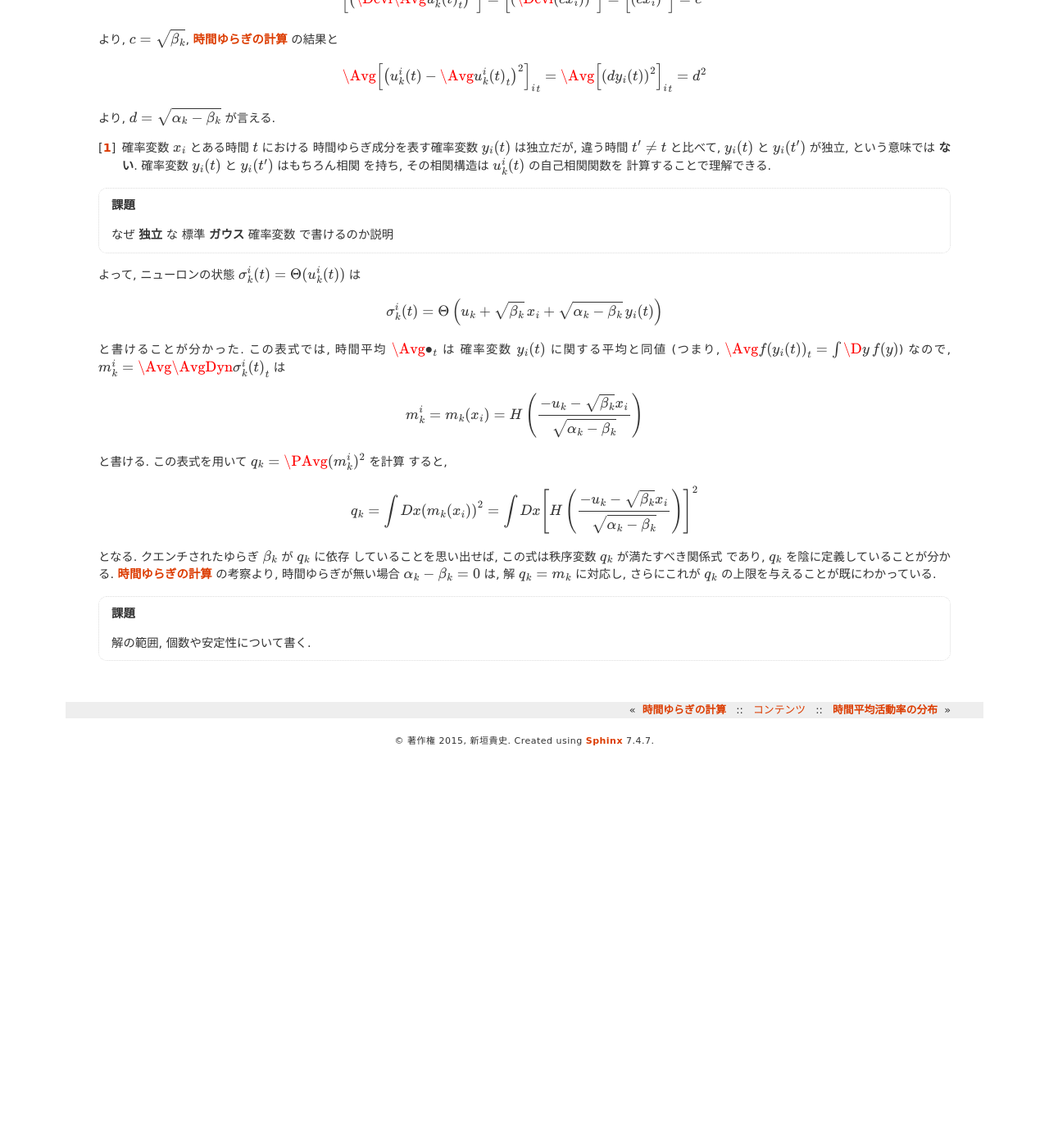
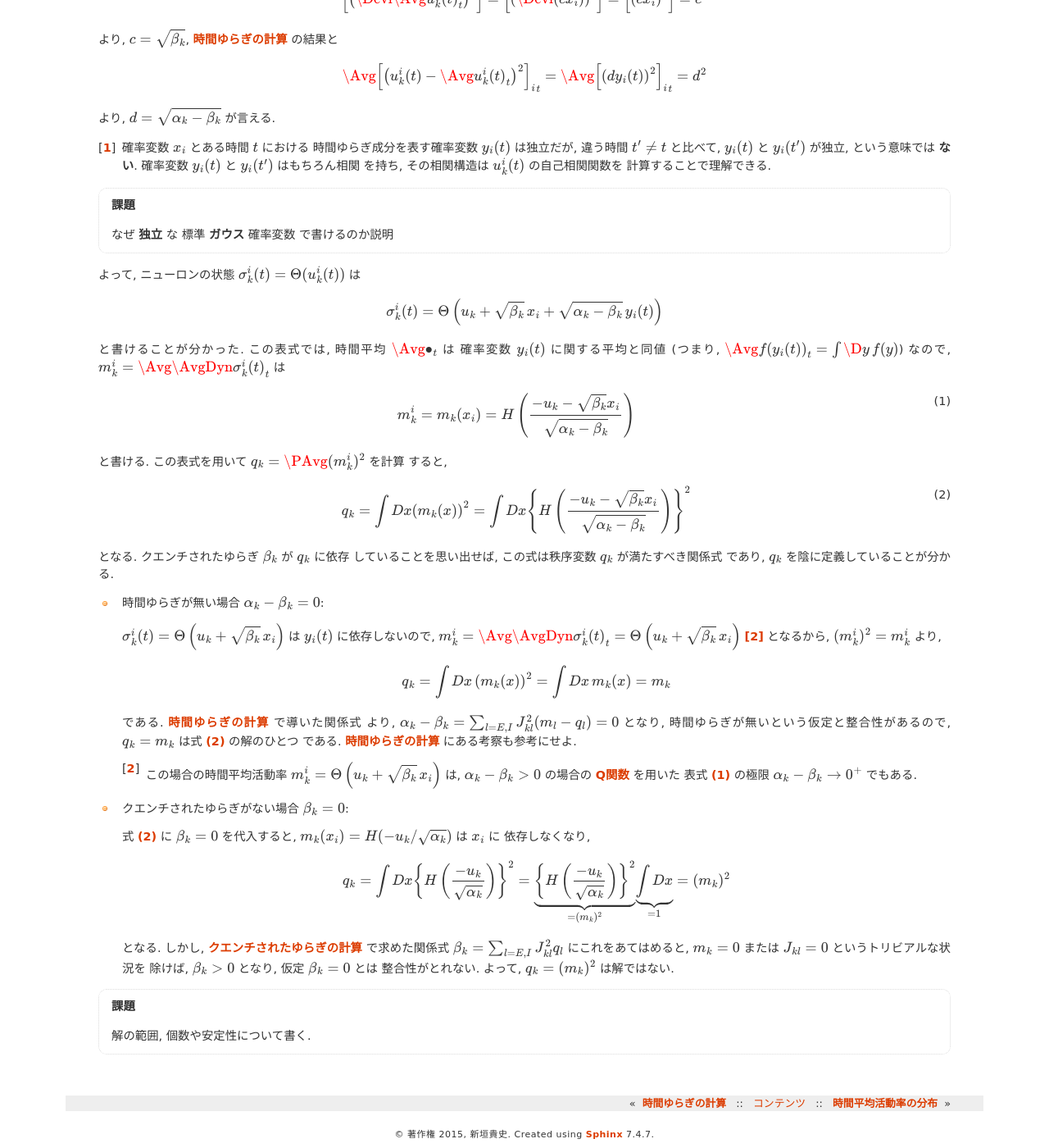
Before and after one commit to tkf/balance-tutorial-ja, a Sphinx documentation site: the page built from source/binary_network/fluctuations/order_parameter_q.rst, in a window 1280 px wide and 1400 px high, scrolled down 417 px. Shown: the whole window at 82% size. Built offline with Sphinx 7.4.7, drawn with Linux system fonts in a browser that asks for light colours; formulas are drawn with MathJax 3; before the commit the page ends 1338 px from its top, so only the background shows below that.

Commit message:
{時間,クエンチされた}ゆらぎが無い場合について考察

```diff
--- a/source/binary_network/fluctuations/order_parameter_q.rst
+++ b/source/binary_network/fluctuations/order_parameter_q.rst
@@ -97,20 +98,78 @@
 すると,
 
 .. math::
+   :label: qk-self-consistent
 
    q_k
-   = \int Dx \left( m_k(x_i) \right)^2
-   = \int Dx \left[
+   = \int Dx \left( m_k(x) \right)^2
+   = \int Dx \left\{
      H \left(
        \frac{-u_k - \sqrt{\beta_k} x_i}{\sqrt{\alpha_k - \beta_k}}
      \right)
-   \right]^2
+   \right\}^2
 
 となる.  クエンチされたゆらぎ :math:`\beta_k` が :math:`q_k` に依存
 していることを思い出せば, この式は秩序変数 :math:`q_k` が満たすべき関係式
 であり, :math:`q_k` を陰に定義していることが分かる.
-:ref:`temporal-fluctuations` の考察より, 時間ゆらぎが無い場合
-:math:`\alpha_k - \beta_k = 0` は, 解 :math:`q_k = m_k` に対応し,
-さらにこれが :math:`q_k` の上限を与えることが既にわかっている.
+
+* 時間ゆらぎが無い場合 :math:`\alpha_k - \beta_k = 0`:
+
+  :math:`\sigma_k^i(t) = \Theta \left(u_k + \sqrt{\beta_k} \, x_i \right)`
+  は :math:`y_i(t)` に依存しないので,
+  :math:`m_k^i = \Avg{\AvgDyn{\sigma_k^i(t)}}_t
+  = \Theta \left(u_k + \sqrt{\beta_k} \, x_i \right)`
+  [#]_ となるから, :math:`(m_k^i)^2 = m_k^i` より,
+
+  .. math::
+
+     q_k
+     = \int Dx \, \left( m_k(x) \right)^2
+     = \int Dx \, m_k(x)
+     = m_k
+
+  である.  :ref:`temporal-fluctuations` で導いた関係式
+  より,
+  :math:`\alpha_k - \beta_k = \sum_{l=E,I} J_{kl}^2 (m_l - q_l) = 0`
+  となり, 時間ゆらぎが無いという仮定と整合性があるので,
+  :math:`q_k = m_k` は式 :eq:`qk-self-consistent` の解のひとつ
+  である.
+  :ref:`temporal-fluctuations` にある考察も参考にせよ.
+
+  .. [#] この場合の時間平均活動率
+     :math:`m_k^i = \Theta \left(u_k + \sqrt{\beta_k} \, x_i \right)`
+     は, :math:`\alpha_k - \beta_k > 0` の場合の :ref:`q-function` を用いた
+     表式 :eq:`mki-in-xi` の極限 :math:`\alpha_k - \beta_k \to 0^+` でもある.
+
+* クエンチされたゆらぎがない場合 :math:`\beta_k = 0`:
+
+  式 :eq:`qk-self-consistent` に :math:`\beta_k = 0` を代入すると,
+  :math:`m_k(x_i) = H({-u_k}/{\sqrt{\alpha_k}})` は :math:`x_i` に
+  依存しなくなり,
+
+  .. math::
+
+     q_k
+     = \int Dx \left\{
+       H \left(
+         \frac{-u_k}{\sqrt{\alpha_k}}
+       \right)
+     \right\}^2
+     = \underbrace{
+       \left\{
+         H \left(
+           \frac{-u_k}{\sqrt{\alpha_k}}
+         \right)
+       \right\}^2
+     }_{= (m_k)^2}
+     \underbrace{
+       \int Dx
+     }_{= 1}
+     = (m_k)^2
+
+  となる.  しかし, :ref:`quenched-fluctuations` で求めた関係式
+  :math:`\beta_k = \sum_{l=E,I} J_{kl}^2 q_l` にこれをあてはめると,
+  :math:`m_k = 0` または :math:`J_{kl} = 0` というトリビアルな状況を
+  除けば, :math:`\beta_k > 0` となり, 仮定 :math:`\beta_k = 0` とは
+  整合性がとれない.  よって, :math:`q_k = (m_k)^2` は解ではない.
 
 .. todo:: 解の範囲, 個数や安定性について書く.
```
Also changed, not shown: other parts of source/binary_network/fluctuations/order_parameter_q.rst (+1 -0 lines).
